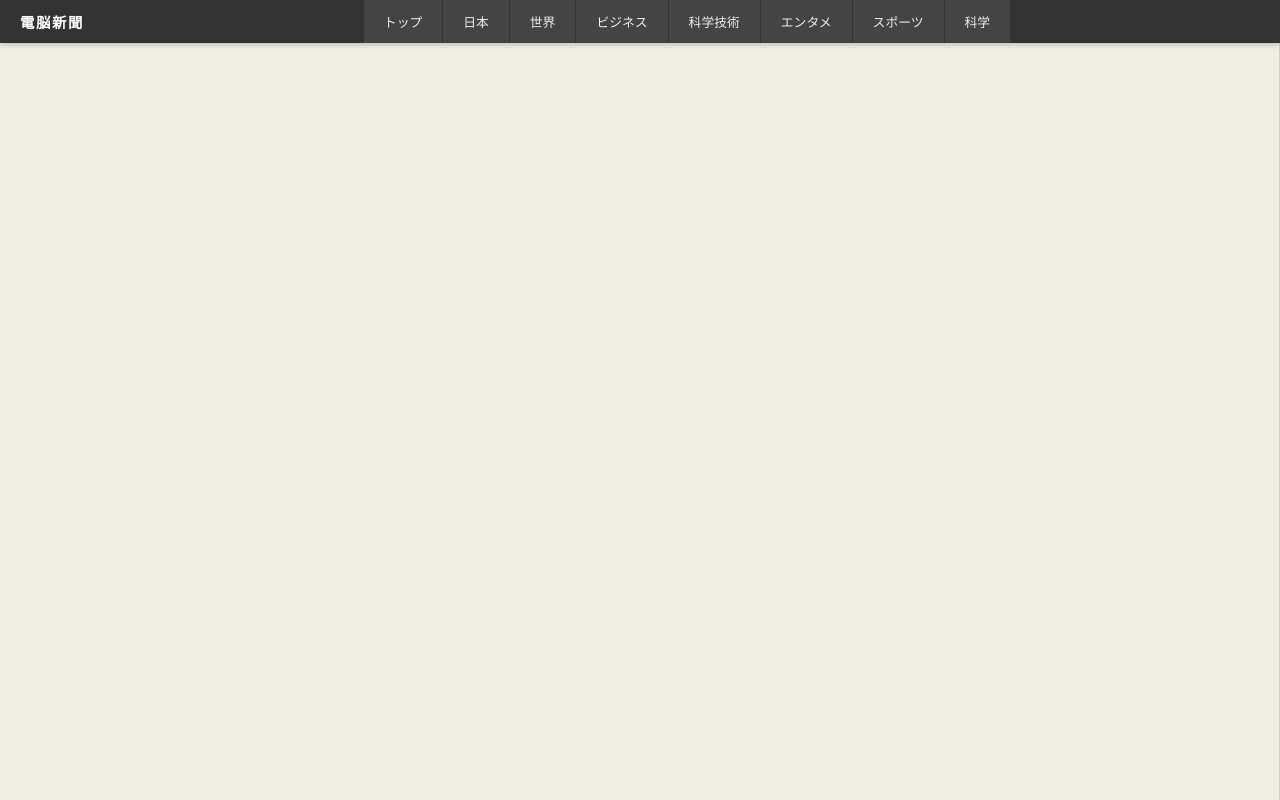
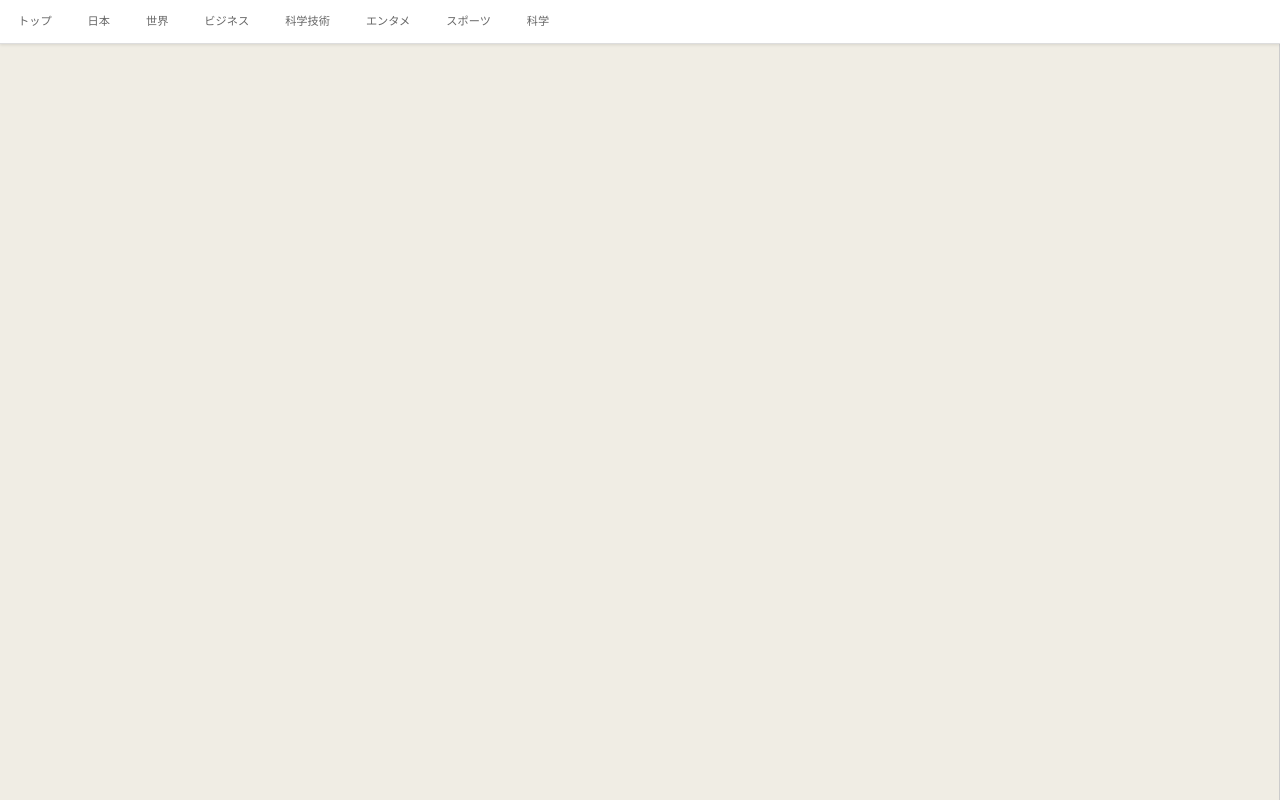
Before and after one commit to pnkt313/denno-news, a Flask app: template templates/index.html in a window 1280 px wide. Run offline with Flask 3, Linux system fonts and the light colour scheme; the template is opened without the code that fills it, so the values that code supplies are empty.

Commit message:
Update index.html

```diff
--- a/templates/index.html
+++ b/templates/index.html
@@ -22,58 +22,65 @@
             flex-direction: row;
         }
 
-        /* ヘッダー・タブメニュー（横書き固定） */
+        /* ==========================================================
+           2. スリムな横スクロールメニュー（スマートニュース風）
+           ========================================================== */
         nav {
             writing-mode: horizontal-tb;
             position: fixed;
             top: 0;
             left: 0;
             width: 100%;
-            background-color: #333;
-            display: flex;
-            align-items: center;
-            padding: 0 20px;
+            background-color: #fff; /* 白背景で清潔感 */
+            display: block;
+            padding: 0;
             z-index: 1000;
-            box-shadow: 0 2px 5px rgba(0,0,0,0.2);
+            box-shadow: 0 1px 3px rgba(0,0,0,0.1);
             box-sizing: border-box;
+            border-bottom: 1px solid #ddd;
         }
 
-        nav .brand {
-            color: #fff;
-            font-size: 1.8rem;
-            font-weight: 900;
-            letter-spacing: 0.2rem;
-            margin-right: 30px;
-        }
+        /* ロゴはスマホでは邪魔なので非表示、または極小 */
+        nav .brand { display: none; }
 
         nav .menu {
             display: flex;
-            justify-content: center;
-            gap: 1px;
-            flex-grow: 1;
+            overflow-x: auto; /* 横にスワイプ可能に */
+            white-space: nowrap;
+            -webkit-overflow-scrolling: touch;
+            scrollbar-width: none; /* Firefox用 */
         }
+
+        nav .menu::-webkit-scrollbar { display: none; /* Chrome/Safari用 */ }
 
         nav .menu a {
             text-decoration: none;
-            color: #eee;
-            font-size: 1.6rem;
-            padding: 12px 20px;
-            background-color: #444;
+            color: #666;
+            font-size: 1.4rem; /* 文字を小さくスマートに */
+            padding: 12px 18px;
+            background-color: transparent;
+            display: inline-block;
             transition: 0.2s;
             font-family: sans-serif;
+            border-bottom: 3px solid transparent;
         }
 
-        nav .menu a.active { background-color: #a00; color: #fff; font-weight: bold; }
+        /* 選択中のタブ：赤い下線を表示 */
+        nav .menu a.active {
+            color: #a00;
+            font-weight: bold;
+            border-bottom: 3px solid #a00;
+        }
 
         /* ==========================================================
-           2. 紙面レイアウト（PC版：2段×3列）
+           3. 紙面レイアウト（PC版：2段×3列）
            ========================================================== */
         main {
             display: grid;
             grid-template-rows: repeat(2, 1fr);
             grid-auto-flow: column;
             gap: 35px;
-            padding: 80px 30px 30px 30px;
+            padding: 60px 30px 30px 30px; /* メニューが細くなったので上部余白を削減 */
             height: 100vh;
             box-sizing: border-box;
             overflow-x: auto;
@@ -112,28 +119,19 @@
             background: linear-gradient(to bottom, rgba(0,0,0,0.05), transparent);
             padding: 10px 5px;
             border-right: 3px solid #a00;
-            /* 見出しは常に縦書き */
             writing-mode: vertical-rl;
             -webkit-writing-mode: vertical-rl;
         }
 
-        /* ==========================================================
-           【最重要】バグ対策済みの本文設定
-           ========================================================== */
         .content {
             font-size: 2.0rem;
             line-height: 1.7;
             text-align: justify;
-
-            /* 横書きを強制する古いコード (-webkit-box) を完全に排除 */
             display: block !important;
-
-            /* 縦書きを強制 */
             writing-mode: vertical-rl !important;
             -webkit-writing-mode: vertical-rl !important;
             text-orientation: mixed !important;
             -webkit-text-orientation: mixed !important;
-
             overflow: hidden;
             height: 100%;
         }
@@ -142,7 +140,7 @@
         a:hover { background-color: rgba(255,255,255,0.4); }
 
         /* ==========================================================
-           3. スマホ用設定（1x6 垂直並び）
+           4. スマホ用設定（1x6 垂直並び）
            ========================================================== */
         @media (max-width: 768px) {
             body {
@@ -157,7 +155,7 @@
             main {
                 display: flex;
                 flex-direction: column;
-                padding: 70px 15px 20px 15px;
+                padding: 55px 15px 20px 15px; /* メニューの高さに最適化 */
                 height: auto;
                 gap: 50px;
             }
@@ -179,12 +177,7 @@
             }
 
             h2 { font-size: 2.6rem; }
-
-            .content {
-                font-size: 1.8rem;
-                /* スマホでも行数制限を使わず、高さを固定して溢れさせる */
-                height: 320px;
-            }
+            .content { font-size: 1.8rem; height: 320px; }
 
             article::after {
                 bottom: -25px;
@@ -196,7 +189,6 @@
 <body>
 
 <nav>
-    <div class="brand">電脳新聞</div>
     <div class="menu">
         <a href="/?cat=top" class="{% if current_cat == 'top' %}active{% endif %}">トップ</a>
         <a href="/?cat=japan" class="{% if current_cat == 'japan' %}active{% endif %}">日本</a>
```
